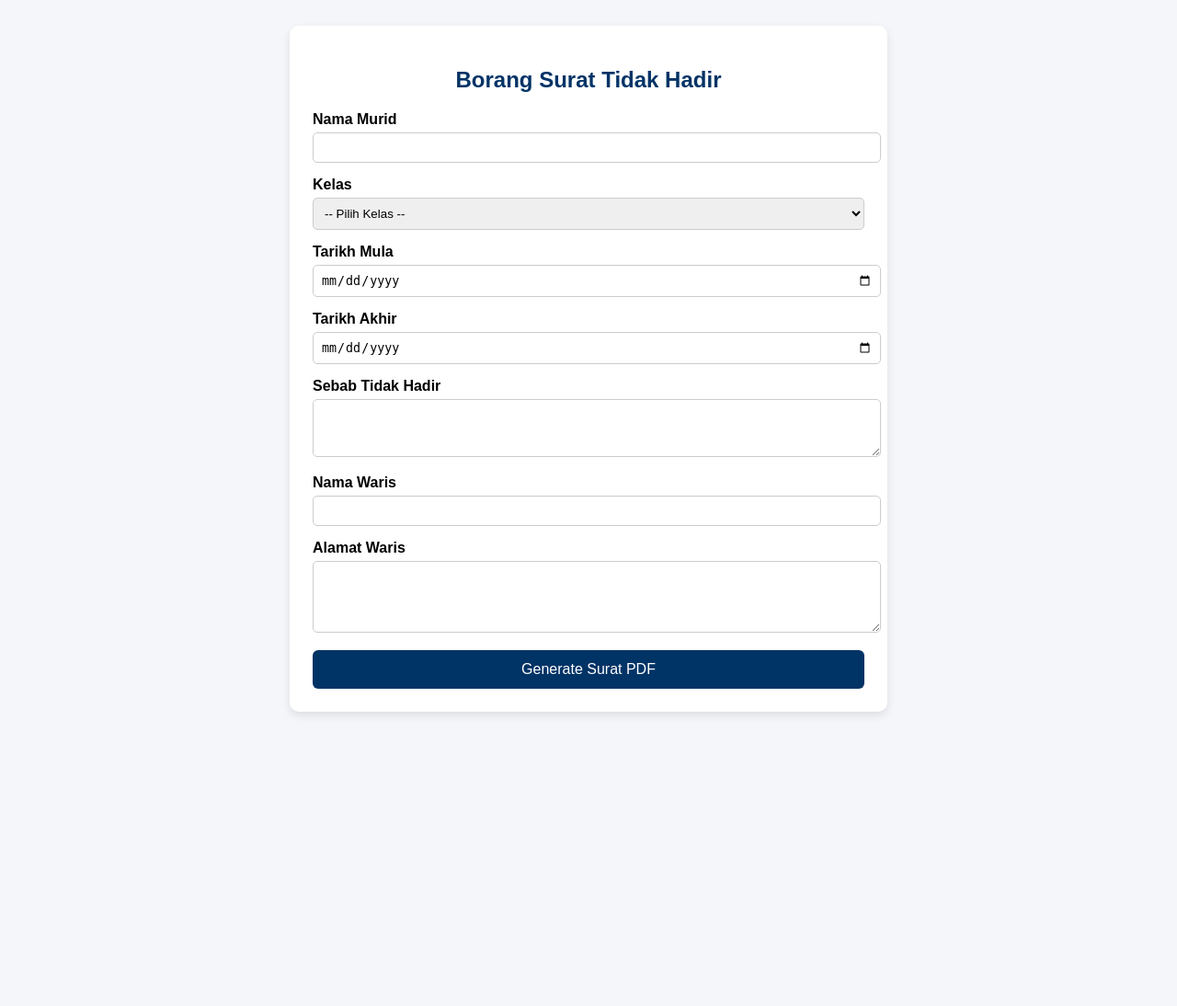
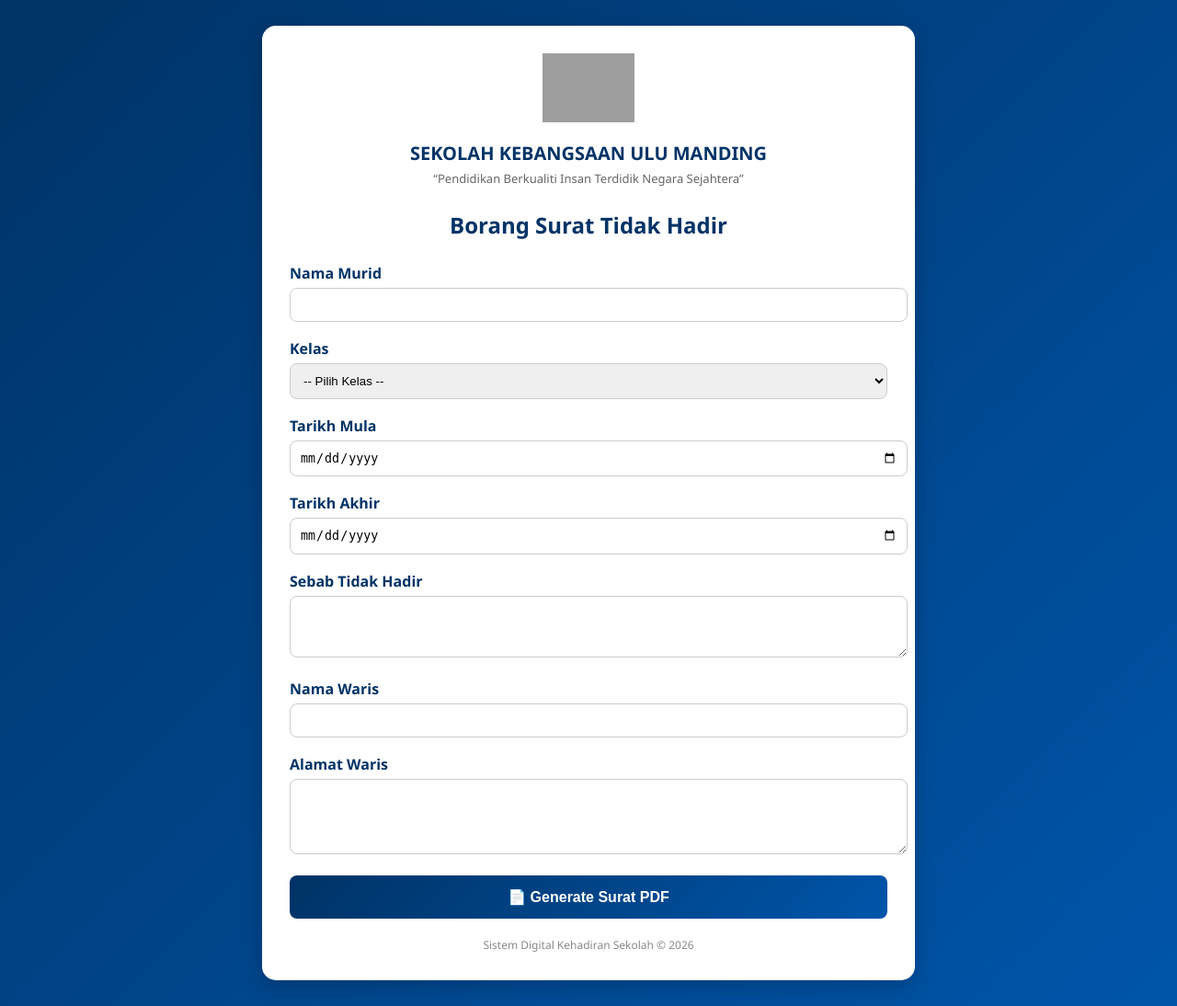
Before and after one commit to asyrafabdzawawi/surattunjuksebab, a Flask app: page / in a window 1280 px wide. Shown: the whole page at 92% size. Before the commit the page ends 778 px from the top, so only its background shows below. Run offline with Flask 3, Linux system fonts and the light colour scheme; grey boxes are pictures that could not be loaded.

Commit message:
Update form.html

```diff
--- a/templates/form.html
+++ b/templates/form.html
@@ -1,55 +1,111 @@
 <!DOCTYPE html>
 <html>
 <head>
-    <title>Borang Tidak Hadir Sekolah</title>
+    <title>Borang Surat Tidak Hadir Ke Sekolah</title>
     <meta name="viewport" content="width=device-width, initial-scale=1">
     <style>
+
         body {
-            font-family: Arial, sans-serif;
-            background: #f4f6f9;
+            font-family: 'Segoe UI', sans-serif;
+            background: linear-gradient(135deg, #003366, #0055aa);
             padding: 20px;
         }
+
         .container {
-            max-width: 600px;
+            max-width: 650px;
             background: white;
-            padding: 25px;
-            border-radius: 10px;
-            box-shadow: 0 4px 10px rgba(0,0,0,0.1);
+            padding: 30px;
+            border-radius: 15px;
+            box-shadow: 0 8px 25px rgba(0,0,0,0.2);
             margin: auto;
         }
+
+        .header {
+            text-align: center;
+            margin-bottom: 25px;
+        }
+
+        .header img {
+            width: 100px;
+            margin-bottom: 10px;
+        }
+
+        .header h1 {
+            margin: 5px 0;
+            font-size: 20px;
+            color: #003366;
+        }
+
+        .header p {
+            margin: 0;
+            font-size: 13px;
+            color: #666;
+        }
+
         h2 {
             text-align: center;
             color: #003366;
+            margin-bottom: 25px;
         }
+
         label {
-            font-weight: bold;
+            font-weight: 600;
+            color: #003366;
         }
+
         input, select, textarea {
             width: 100%;
-            padding: 8px;
+            padding: 10px;
             margin-top: 5px;
-            margin-bottom: 15px;
-            border-radius: 5px;
+            margin-bottom: 18px;
+            border-radius: 8px;
             border: 1px solid #ccc;
+            transition: 0.3s;
         }
+
+        input:focus, select:focus, textarea:focus {
+            border-color: #0055aa;
+            outline: none;
+            box-shadow: 0 0 5px rgba(0,85,170,0.3);
+        }
+
         button {
             width: 100%;
-            padding: 12px;
-            background: #003366;
+            padding: 14px;
+            background: linear-gradient(135deg, #003366, #0055aa);
             color: white;
             border: none;
-            border-radius: 6px;
+            border-radius: 8px;
             font-size: 16px;
+            font-weight: bold;
             cursor: pointer;
+            transition: 0.3s;
         }
+
         button:hover {
-            background: #0055aa;
+            transform: scale(1.02);
+            box-shadow: 0 5px 15px rgba(0,0,0,0.2);
         }
+
+        .footer {
+            text-align: center;
+            font-size: 12px;
+            margin-top: 20px;
+            color: #888;
+        }
+
     </style>
 </head>
 <body>
 
 <div class="container">
+
+    <div class="header">
+        <img src="logo.png" alt="Logo Sekolah">
+        <h1>SEKOLAH KEBANGSAAN ULU MANDING</h1>
+        <p>“Pendidikan Berkualiti Insan Terdidik Negara Sejahtera”</p>
+    </div>
+
     <h2>Borang Surat Tidak Hadir</h2>
 
     <form action="/generate" method="post">
@@ -60,31 +116,25 @@
         <label>Kelas</label>
         <select name="kelas" required>
             <option value="">-- Pilih Kelas --</option>
-
             <option value="1 Amber">1 Amber</option>
             <option value="1 Amethyst">1 Amethyst</option>
             <option value="1 Aquamarine">1 Aquamarine</option>
-
             <option value="2 Amber">2 Amber</option>
             <option value="2 Amethyst">2 Amethyst</option>
             <option value="2 Aquamarine">2 Aquamarine</option>
-
             <option value="3 Amber">3 Amber</option>
             <option value="3 Amethyst">3 Amethyst</option>
             <option value="3 Aquamarine">3 Aquamarine</option>
-
             <option value="4 Amber">4 Amber</option>
             <option value="4 Amethyst">4 Amethyst</option>
             <option value="4 Aquamarine">4 Aquamarine</option>
-
             <option value="5 Amber">5 Amber</option>
             <option value="5 Amethyst">5 Amethyst</option>
             <option value="5 Aquamarine">5 Aquamarine</option>
-
             <option value="6 Amber">6 Amber</option>
             <option value="6 Amethyst">6 Amethyst</option>
             <option value="6 Aquamarine">6 Aquamarine</option>
-    </select>
+        </select>
 
         <label>Tarikh Mula</label>
         <input type="date" name="tarikh_mula" required>
@@ -101,9 +151,14 @@
         <label>Alamat Waris</label>
         <textarea name="alamat_waris" rows="4" required></textarea>
 
-        <button type="submit">Generate Surat PDF</button>
+        <button type="submit">📄 Generate Surat PDF</button>
 
     </form>
+
+    <div class="footer">
+        Sistem Digital Kehadiran Sekolah © 2026
+    </div>
+
 </div>
 
 </body>
```
